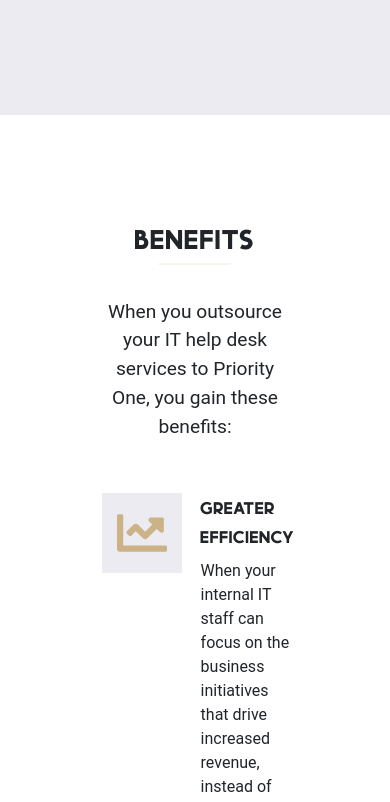
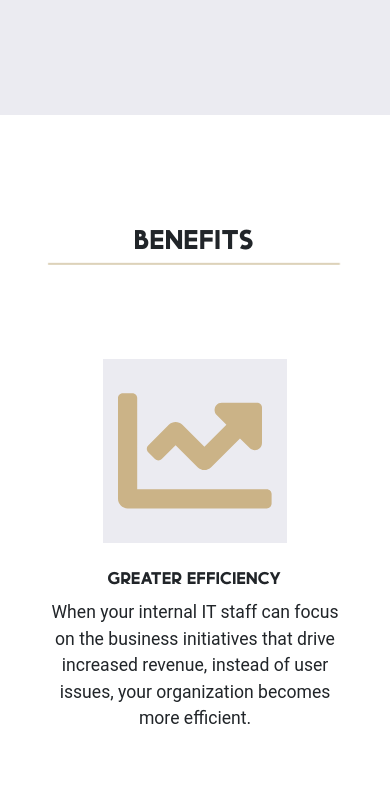
Before and after one commit to cwilso88/priorityOne, a React (Create React App) app: page / in a window 390 px wide. Shown: the part 5709-6511 px from the top of the page. Built offline with nearby package versions, Linux system fonts and the light colour scheme.

Commit message:
Updated benefits comp for mobile

```diff
--- a/src/sass/_Benefits.scss
+++ b/src/sass/_Benefits.scss
@@ -51,4 +51,31 @@
         }
 
    }
+   /* Small devices (cellphones, 455px and under) */
+    @media only screen and (max-width: 768px) {
+        padding: 100px 40px;
+        .benefits_title p {
+            display: none;
+        }
+        img {
+            width: 100%;
+            height: auto;
+        }
+        .benefits_item_row {
+            display: block;
+            padding-bottom: 50px;
+        }
+        .icon {
+            width: 60%;
+            height: auto;
+        }
+        .benefits_item_column {
+            padding-top: 20px;
+            text-align: center;
+            p {
+                font-size: 1.1em;
+            }
+        }
+
+   }
 }
```
